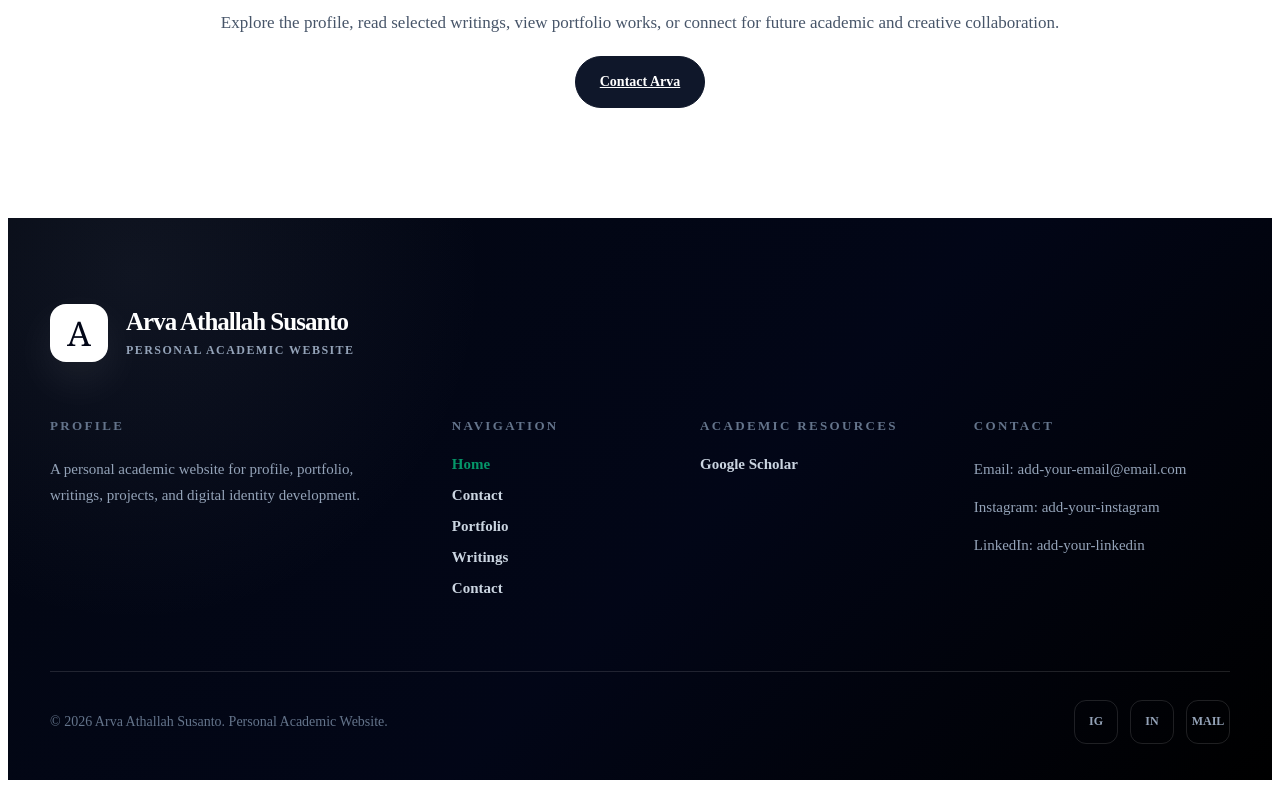
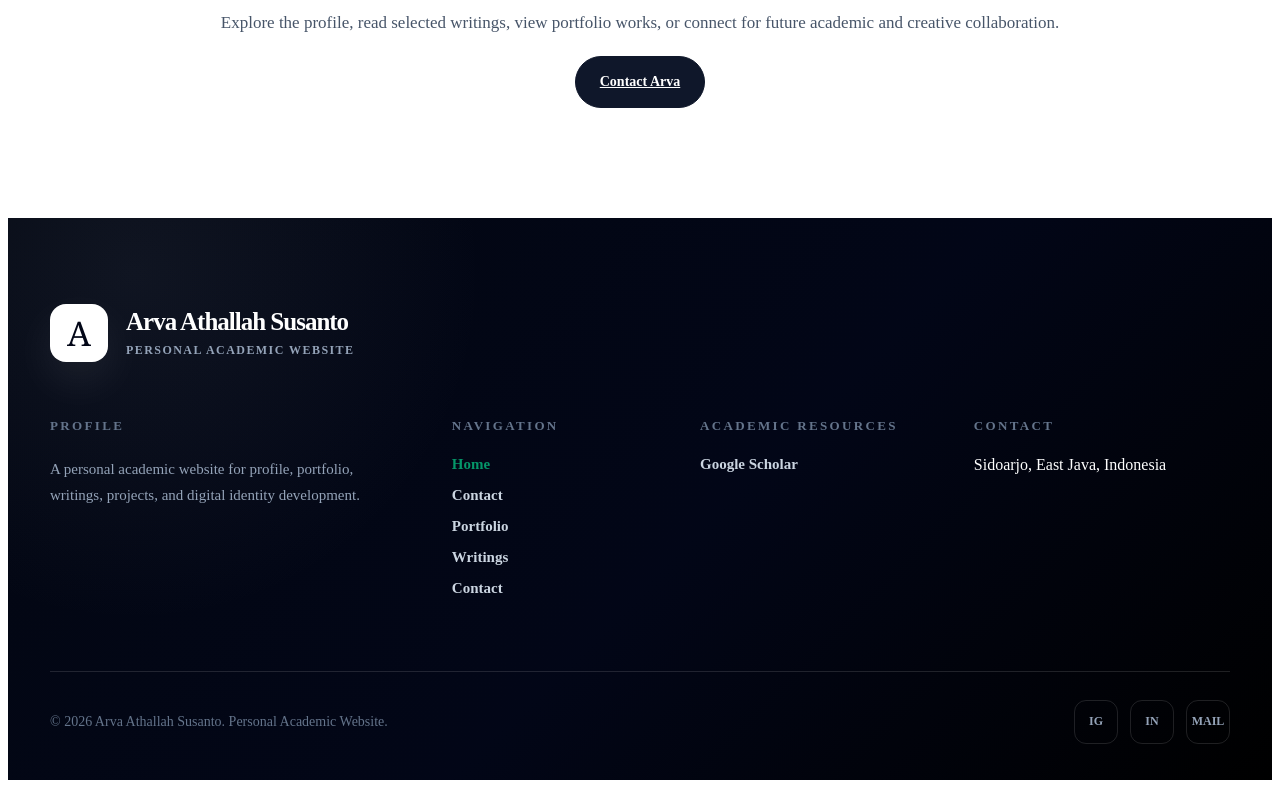
Before and after one commit to arvaas007/arva-website-1, a Nuxt app: page / in a window 1280 px wide. Shown: the part 4493-5281 px from the top of the page. Built offline with nearby package versions, Linux system fonts and the light colour scheme.

Commit message:
email ig linkedin

```diff
--- a/app/app.vue
+++ b/app/app.vue
@@ -161,9 +161,7 @@ watch(() => useRoute().path, () => {
 
           <div class="footer-col">
             <h3>Contact</h3>
-            <p>Email: add-your-email@email.com</p>
-            <p>Instagram: add-your-instagram</p>
-            <p>LinkedIn: add-your-linkedin</p>
+            Sidoarjo, East Java, Indonesia<br />
           </div>
         </div>
 
@@ -171,9 +169,9 @@ watch(() => useRoute().path, () => {
           <p>© 2026 Arva Athallah Susanto. Personal Academic Website.</p>
 
           <div class="footer-socials">
-            <a href="#">IG</a>
-            <a href="#">IN</a>
-            <a href="#">MAIL</a>
+            <a href="https://www.instagram.com/arva_as" target="_blank" rel="noopener noreferrer">IG</a>
+            <a href="https://www.linkedin.com/in/arva-athallah-susanto" target="_blank" rel="noopener noreferrer">IN</a>
+            <a href="mailto:arva.susanto@cisf.com">MAIL</a>
           </div>
         </div>
       </div>
```
